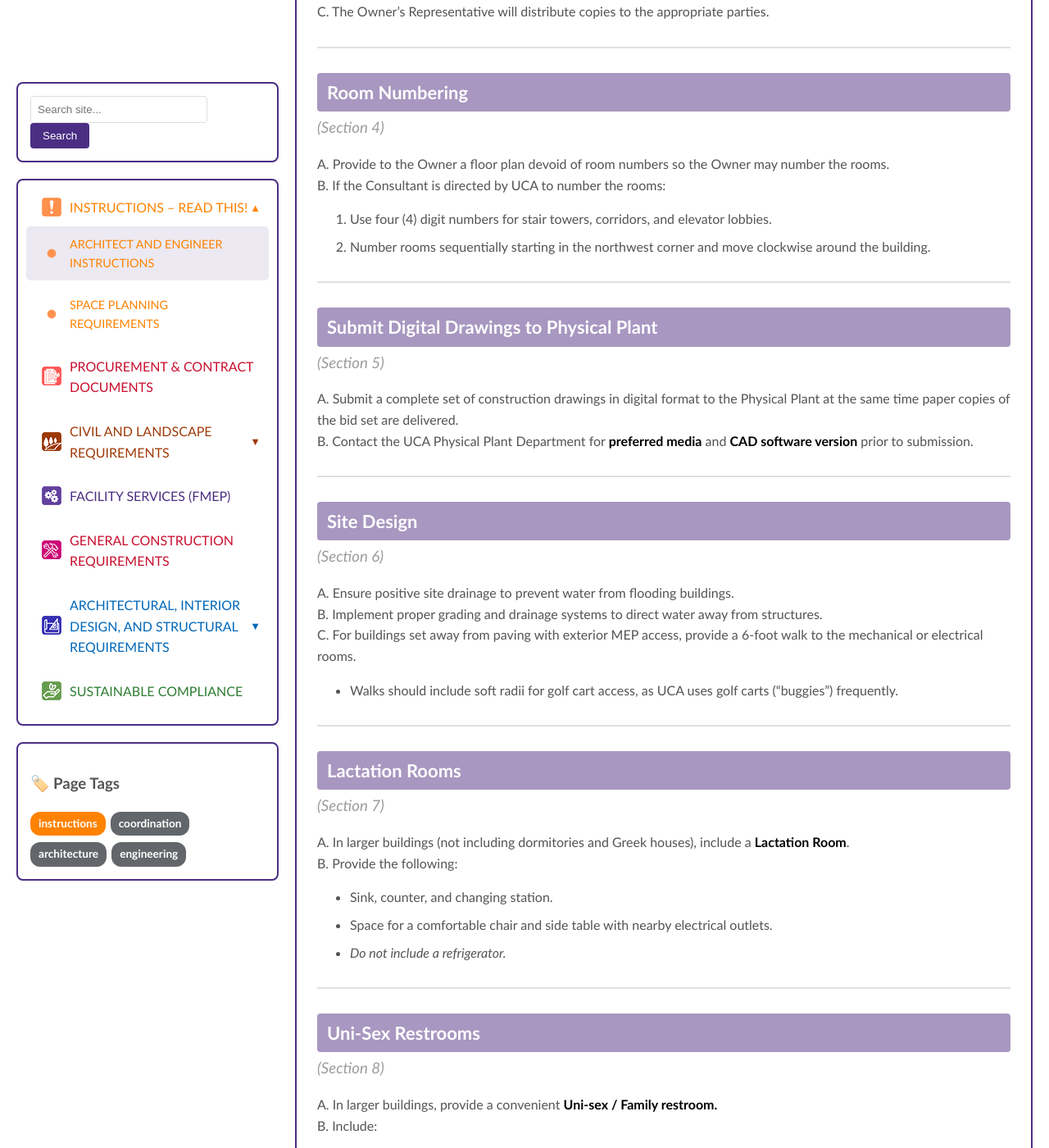
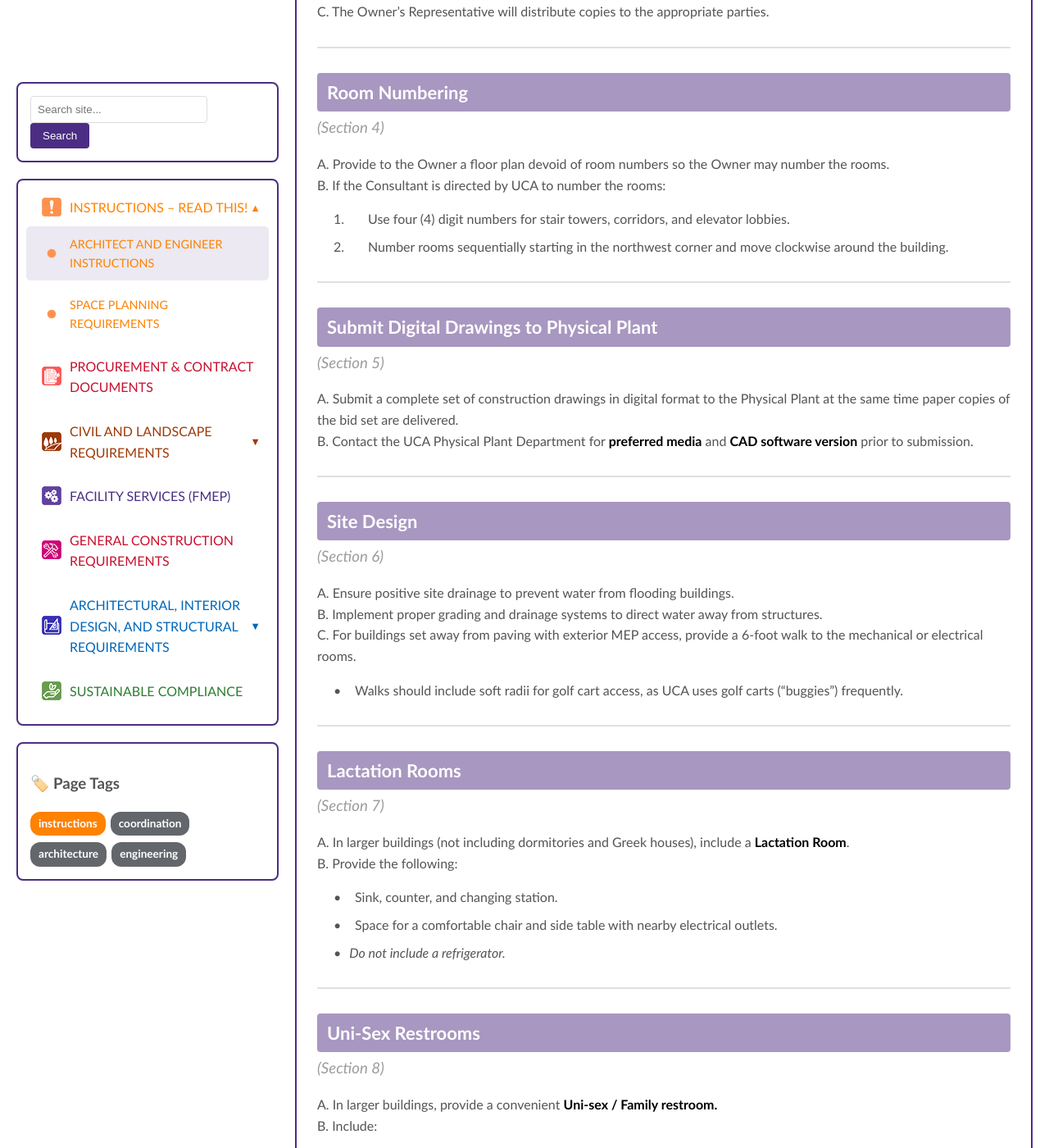
Before and after one commit to AMRJacob/UCA-Construction-Standards-CMS, a Jekyll site: the page built from _standards/instructions/architect-engineer/index.md, in a window 1280 px wide and 1400 px high, scrolled down 887 px. Shown: the whole window at 82% size. Built offline with Jekyll 4.4.1, drawn with Linux system fonts in a browser that asks for light colours.

Commit message:
Update default.html

```diff
--- a/_layouts/default.html
+++ b/_layouts/default.html
@@ -333,28 +333,54 @@
         line-height: 1.6;
     }
 
-    /* Lists - Hanging indent style with text-indent method */
+    /* Lists - Hanging indent with display table method */
     .main-content-box ul,
     .main-content-box ol {
         font-family: Calibri, 'Segoe UI', sans-serif;
         font-size: 12pt;
         color: var(--body-text-gray);
-        margin-left: 40px;
+        margin-left: 20px;
         margin-bottom: 15px;
         line-height: 1.6;
         padding-left: 0;
+        list-style: none;
     }
 
-    /* List items with hanging indent */
+    /* List items as table rows for hanging indent */
     .main-content-box li {
         margin-bottom: 8px;
-        padding-left: 10px;
-        text-indent: -10px;
+        display: table;
+        width: 100%;
     }
 
-    /* Cancel text-indent for child elements */
-    .main-content-box li > * {
-        text-indent: 0;
+    /* Create bullet using ::before pseudo-element */
+    .main-content-box ul > li::before {
+        content: "•";
+        display: table-cell;
+        padding-right: 10px;
+        width: 1em;
+        text-align: left;
+        vertical-align: top;
+    }
+
+    .main-content-box ol {
+        counter-reset: list-counter;
+    }
+
+    .main-content-box ol > li::before {
+        content: counter(list-counter) ".";
+        counter-increment: list-counter;
+        display: table-cell;
+        padding-right: 10px;
+        width: 2em;
+        text-align: left;
+        vertical-align: top;
+    }
+
+    /* Content wrapper for list items */
+    .main-content-box li > *:first-child {
+        display: table-cell;
+        width: 100%;
     }
 
     /* Sub-bullets - Additional indentation */
@@ -365,13 +391,16 @@
         margin-left: 30px;
         margin-top: 8px;
         margin-bottom: 8px;
-        padding-left: 0;
     }
 
-    /* Paragraphs within list items - NO extra indent, flows with text */
+    /* Paragraphs within list items */
     .main-content-box li > p {
-        margin: 5px 0 10px 0;
-        padding-left: 10px;
+        margin: 0 0 10px 0;
+        padding: 0;
+    }
+
+    .main-content-box li > p:last-child {
+        margin-bottom: 0;
     }
 
     /* Paragraphs immediately following lists - maintain indent */
```
